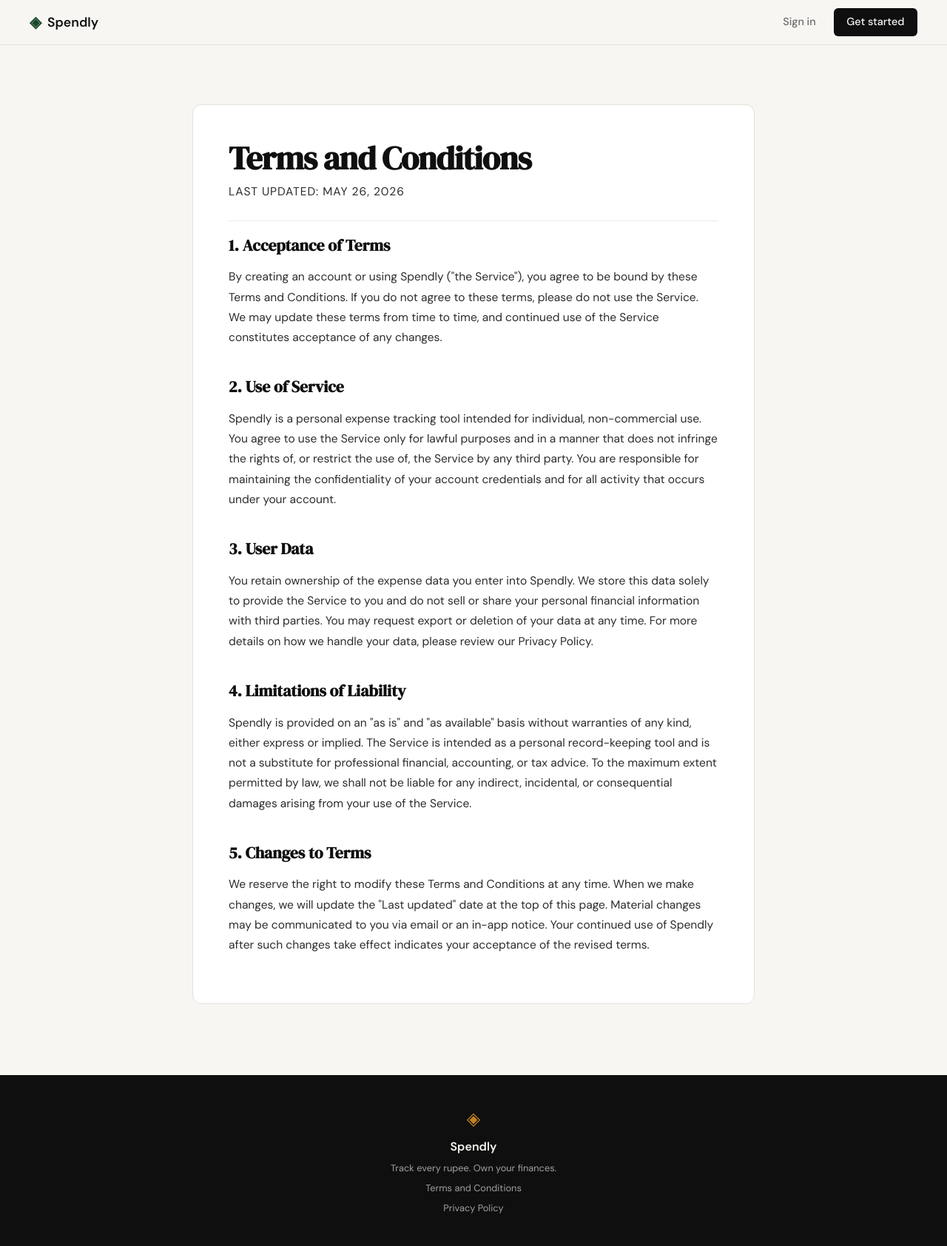
After one commit to Esha-ctrl/expenditure-tracker, a Flask app: page /terms in a window 1280 px wide. The commit adds this page. Shown: the whole page at 74% size. Run offline with Flask 3, Linux system fonts and the light colour scheme.

Commit message:
landing: add terms and conditions page and route

```diff
--- a/app.py
+++ b/app.py
@@ -20,6 +20,11 @@ def register():
 @app.route("/login")
 def login():
     return render_template("login.html")
+
+
+@app.route("/terms")
+def terms():
+    return render_template("terms.html")
 
 
 # ------------------------------------------------------------------ #
--- a/static/css/style.css
+++ b/static/css/style.css
@@ -507,6 +507,72 @@ a { color: inherit; text-decoration: none; }
     color: var(--ink-faint);
 }
 
+.footer-inner a {
+    color: var(--ink-faint);
+    font-size: 0.8rem;
+    transition: color 0.2s;
+}
+
+.footer-inner a:hover { color: var(--paper); }
+
+/* ------------------------------------------------------------------ */
+/* Legal pages (Terms, Privacy)                                        */
+/* ------------------------------------------------------------------ */
+
+.legal {
+    padding: 5rem 2rem 6rem;
+}
+
+.legal-inner {
+    max-width: 760px;
+    margin: 0 auto;
+    background: var(--paper-card);
+    border: 1px solid var(--border);
+    border-radius: var(--radius-md);
+    padding: 3rem;
+}
+
+.legal-title {
+    font-family: var(--font-display);
+    font-size: clamp(2rem, 4vw, 2.75rem);
+    line-height: 1.1;
+    letter-spacing: -0.02em;
+    color: var(--ink);
+    margin-bottom: 0.5rem;
+}
+
+.legal-updated {
+    font-size: 0.85rem;
+    color: var(--ink-faint);
+    text-transform: uppercase;
+    letter-spacing: 0.06em;
+    margin-bottom: 2.5rem;
+    padding-bottom: 1.5rem;
+    border-bottom: 1px solid var(--border-soft);
+}
+
+.legal-inner h2 {
+    font-family: var(--font-display);
+    font-size: 1.35rem;
+    color: var(--ink);
+    margin-top: 2.25rem;
+    margin-bottom: 0.75rem;
+}
+
+.legal-inner h2:first-of-type { margin-top: 0; }
+
+.legal-inner p {
+    font-size: 0.975rem;
+    color: var(--ink-soft);
+    line-height: 1.75;
+    margin-bottom: 1rem;
+}
+
+@media (max-width: 600px) {
+    .legal { padding: 3rem 1rem 4rem; }
+    .legal-inner { padding: 1.75rem; }
+}
+
 /* ------------------------------------------------------------------ */
 /* Responsive                                                          */
 /* ------------------------------------------------------------------ */
--- a/templates/base.html
+++ b/templates/base.html
@@ -34,7 +34,7 @@
             <span class="brand-icon">◈</span>
             <span class="footer-name">Spendly</span>
             <p class="footer-copy">Track every rupee. Own your finances.</p>
-            <a href="#">Terms and Conditions</a>
+            <a href="/terms">Terms and Conditions</a>
             <a href="#">Privacy Policy</a>
         </div>
     </footer>
--- /dev/null
+++ b/templates/terms.html
@@ -0,0 +1,63 @@
+{% extends "base.html" %}
+
+{% block title %}Terms and Conditions — Spendly{% endblock %}
+
+{% block content %}
+
+<section class="legal">
+    <div class="legal-inner">
+        <h1 class="legal-title">Terms and Conditions</h1>
+        <p class="legal-updated">Last updated: May 26, 2026</p>
+
+        <h2>1. Acceptance of Terms</h2>
+        <p>
+            By creating an account or using Spendly ("the Service"), you agree to
+            be bound by these Terms and Conditions. If you do not agree to these
+            terms, please do not use the Service. We may update these terms from
+            time to time, and continued use of the Service constitutes acceptance
+            of any changes.
+        </p>
+
+        <h2>2. Use of Service</h2>
+        <p>
+            Spendly is a personal expense tracking tool intended for individual,
+            non-commercial use. You agree to use the Service only for lawful
+            purposes and in a manner that does not infringe the rights of, or
+            restrict the use of, the Service by any third party. You are
+            responsible for maintaining the confidentiality of your account
+            credentials and for all activity that occurs under your account.
+        </p>
+
+        <h2>3. User Data</h2>
+        <p>
+            You retain ownership of the expense data you enter into Spendly. We
+            store this data solely to provide the Service to you and do not sell
+            or share your personal financial information with third parties. You
+            may request export or deletion of your data at any time. For more
+            details on how we handle your data, please review our Privacy Policy.
+        </p>
+
+        <h2>4. Limitations of Liability</h2>
+        <p>
+            Spendly is provided on an "as is" and "as available" basis without
+            warranties of any kind, either express or implied. The Service is
+            intended as a personal record-keeping tool and is not a substitute
+            for professional financial, accounting, or tax advice. To the maximum
+            extent permitted by law, we shall not be liable for any indirect,
+            incidental, or consequential damages arising from your use of the
+            Service.
+        </p>
+
+        <h2>5. Changes to Terms</h2>
+        <p>
+            We reserve the right to modify these Terms and Conditions at any
+            time. When we make changes, we will update the "Last updated" date
+            at the top of this page. Material changes may be communicated to you
+            via email or an in-app notice. Your continued use of Spendly after
+            such changes take effect indicates your acceptance of the revised
+            terms.
+        </p>
+    </div>
+</section>
+
+{% endblock %}
```
